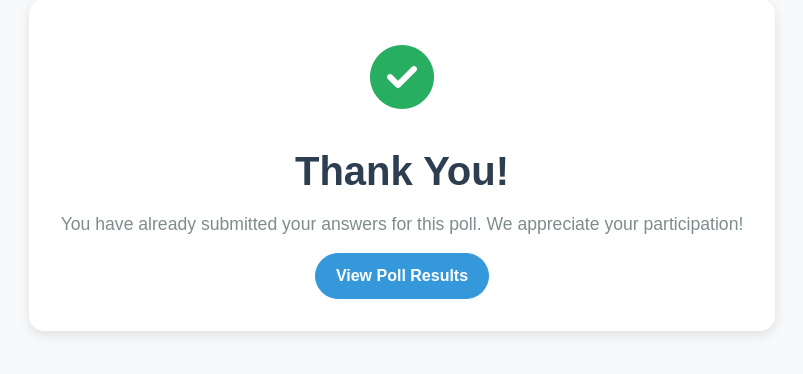
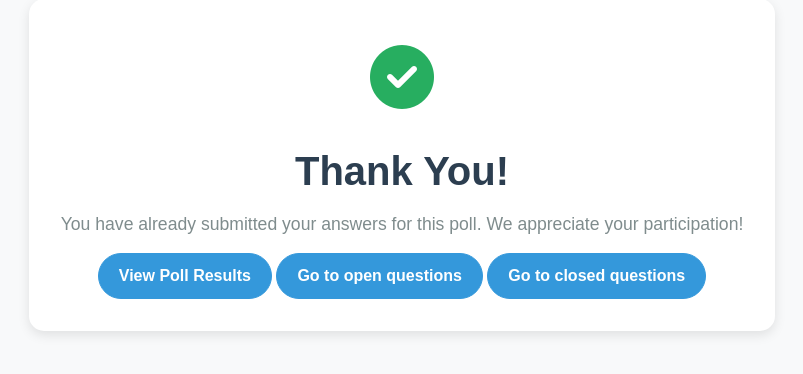
Before and after one commit to GeorgeMargineanu/alstom, a Flask app: page /already_voted in a window 1280 px wide. Shown: the part 235-609 px from the top of the page, without its empty margins (238-1041 px from the left). Run offline with Flask 3, Linux system fonts and the light colour scheme; a user stored in the database is signed in; some libraries are stand-ins or nearby versions.

Commit message:
Updated already voted

```diff
--- a/app.py
+++ b/app.py
@@ -269,6 +269,9 @@ def questions():
     questions_list = Question.query.all()  # Retrieve questions from the database
     print(type(form), 'type form')
     print(questions_list, 'questions list')
+
+    if not questions_list:
+        return render_template('return_later.html', form=None, questions=questions_list)
 
     # Step 1: Check if the user has already voted
     has_voted = UserAnswer.query.filter_by(user_id=current_user.id).first()
@@ -658,7 +661,7 @@ def answer_open_questions():
 
                 db.session.commit()
                 flash('Your answers have been submitted!', 'success')
-                return redirect(url_for('open_questions'))
+                return redirect(url_for('already_voted'))
 
             except Exception as e:
                 db.session.rollback()
--- a/templates/already_voted.html
+++ b/templates/already_voted.html
@@ -67,6 +67,9 @@
         <h1>Thank You!</h1>
         <p>You have already submitted your answers for this poll. We appreciate your participation!</p>
         <a href="{{ url_for('statistics') }}" class="btn btn-primary">View Poll Results</a>
+        <a href="{{ url_for('open_questions') }}" class="btn btn-primary">Go to open questions</a>
+        <a href="{{ url_for('questions') }}" class="btn btn-primary">Go to closed questions</a>
+
     </div>
 </div>
 
--- a/templates/open_questions.html
+++ b/templates/open_questions.html
@@ -142,10 +142,10 @@
     </div>
 
     <!-- Center the logout button -->
+    <!---
     <div class="logout-container">
         <a href="{{ url_for('logout') }}">Logout</a>
-    </div>
-
+    </div>-->
 
     <footer>
         <p>&copy; 2024 Alstom. All Rights Reserved.</p>
```
Also changed, not shown: templates/questions.html (+5 -4 lines), instance/database.db.
